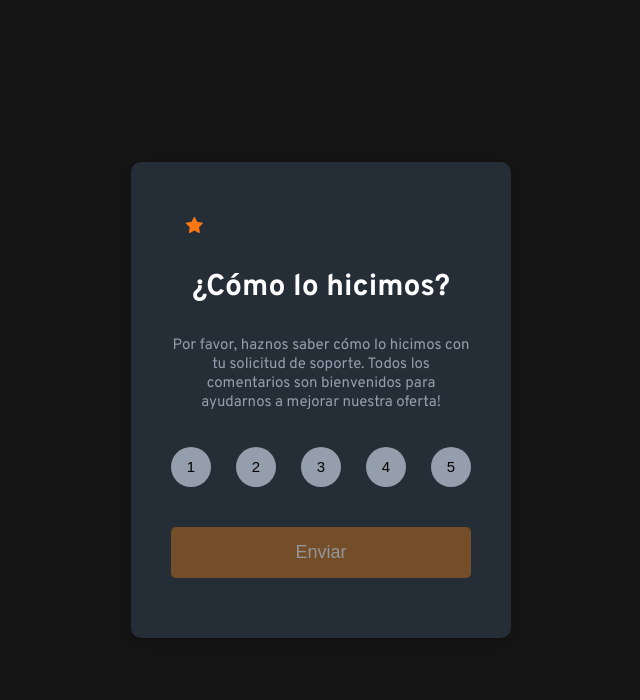
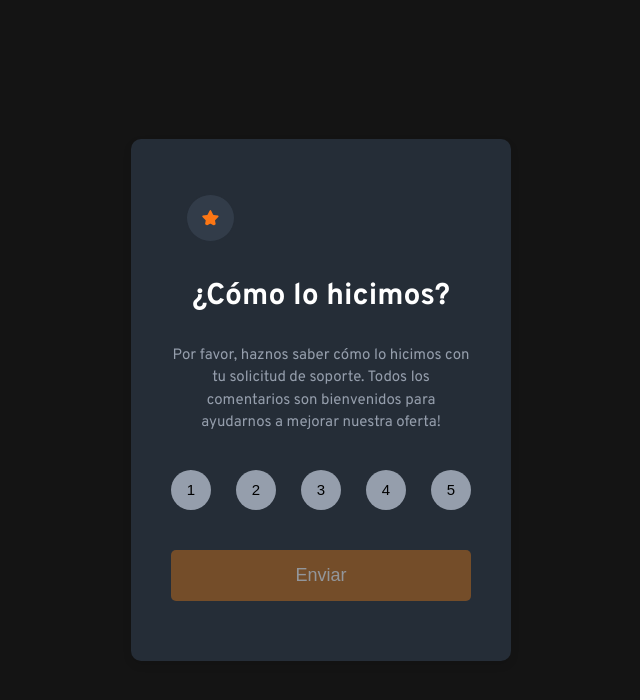
Before and after one commit to Jerotsv/pruebas-examen, a website: page index.html in a window 1280 px wide. Shown: the whole page, without its empty margins (319-959 px from the left). Drawn offline with Linux system fonts and the light colour scheme.

Commit message:
Add fondo al icono

```diff
--- a/css/styles.css
+++ b/css/styles.css
@@ -29,6 +29,12 @@ body {
     font-size: 2em;
     align-self: flex-start;
     margin: 5%;
+    line-height: 1.5;
+    padding: 15px;
+    border-radius: 50%;
+    display: inline-block;
+    border: 1px solid hsl(213, 19%, 18%);
+    background-color: hsl(213, 19%, 24%);
 }
 
 .ratingButtons {
@@ -82,6 +88,7 @@ body {
     font-size: 15px;
     margin-top: 10px;
     color: hsl(217, 12%, 63%);
+    line-height: 1.5;
 }
 
 .submitButton:disabled {
```
